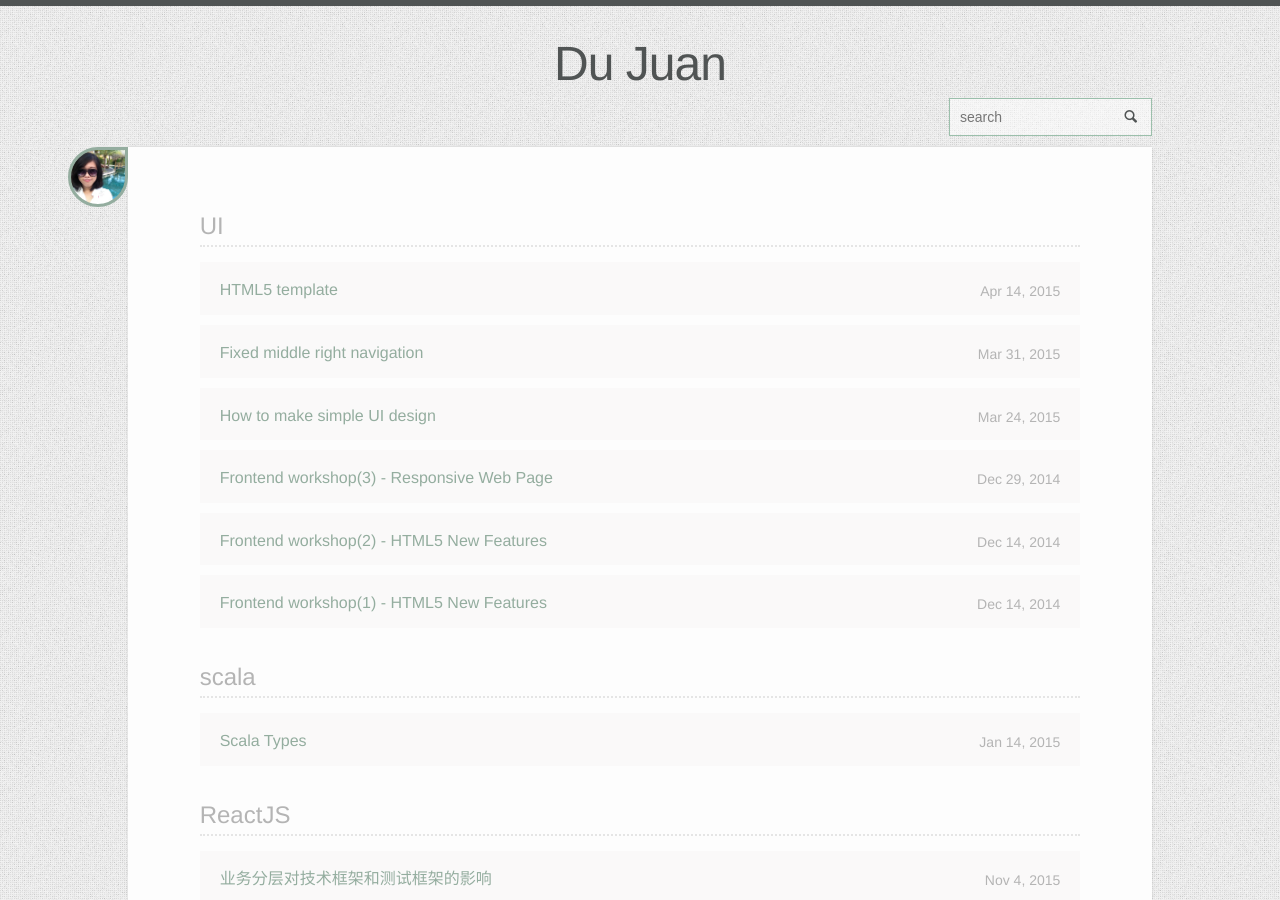
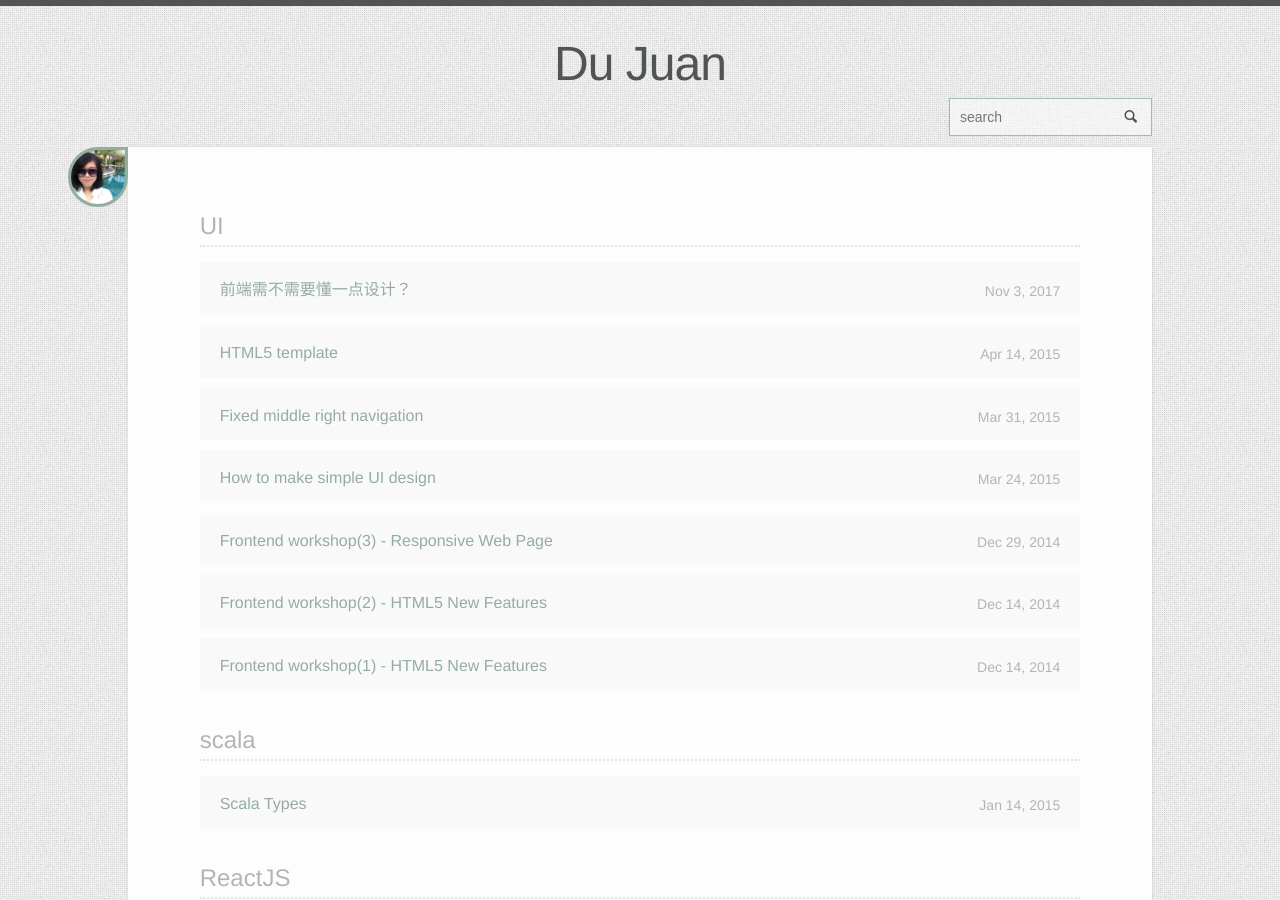
Before and after one commit to dujuanxian/dujuanxian.github.com, a Jekyll site: the page built from index.html, in a window 1280 px wide and 900 px high. Built offline with Jekyll 4.4.1, drawn with Linux system fonts in a browser that asks for light colours; some web fonts are replaced; comment, search, counter and statistics services are not loaded; some of the changed lines change nothing that is shown.

Commit message:
2017-11-03-should-frontend-developer-know-design

```diff
--- /dev/null
+++ b/_posts/2017-11-03-should-frontend-developer-know-design.markdown
@@ -0,0 +1,61 @@
+---
+layout: post
+title: "前端需不需要懂一点设计？"
+description: ""
+category: UI
+---
+
+
+可能是因为自己一直对设计师有点小崇拜，年轻的时候也梦想过有一天能够拿着画笔做个艺术生（那时候还不知道有设计师），所以一直以来作为前端程序员和合作过的设计师交流比较顺畅。即便如此，相比于跟其他角色的合作，前端程序员跟设计师虽然在实现着同一个页面，也不得不承认两者思维方式还是有些差别。毕竟程序员脑子里都是逻辑，设计师眼里是美感。也就不怨总有设计师觉着开发不懂审美，开发抱怨设计的东西不考虑实现等等。
+
+前端工程师除了能把设计师（更多是指交互设计师UX，我们这里只讨论Web开发）的设计实现成前端代码，前端工程师需不需要懂一点设计呢？还是“术业有专攻”，你画你的图，我写我的代码呢？
+
+大部分人还是爱在两个领域中间画一条分界线，好比前后端分离以后，前端开发和后端开发最爱争论的就是“这个功能该前端实现还是后端实现？”。而且讨论的结果，往往不是看在哪里实现最优，而是哪里实现最快。在开发和设计中间被画了更深的一条分界线，是前端不懂设计，设计不懂实现！
+
+先抛开问题，现实项目里，我合作过能够写前端代码的UX，也有前端工程师转行做设计的设计师。在我看来，这条线不是不可跨越的，前端开发可以懂一些设计，设计师可以了解一点实现。关键是该去了解什么？
+
+从项目角度出发，前端开发和设计师需要有一套能够相互沟通的设计语言。
+
+举个例子，在项目里经常有这样的对话：
+
+_开发： 这个按钮什么颜色？_
+
+_设计师：蓝色_
+
+_开发： 色号是多少？_
+
+_设计师：#49A9EE_
+
+这样的对话写出来的代码一定是这样的
+
+{% highlight css %}
+.button {
+  background-color: #49A9EE;
+}
+{% endhighlight %}
+
+再看一下通过设计语言交流的对话：
+
+_开发：这个按钮什么颜色？_
+
+_设计师：品牌色_
+
+代码也相应的根据设计语言实现
+
+{% highlight css %}
+.button {
+  background-color: $brand-color;
+}
+{% endhighlight %}
+
+前端开发和设计师之间有了设计语言，除了沟通的作用，也有优化项目开发和设计的作用。
+
+从开发角度来看，设计语言就是前端开发的“伪代码”。项目代码逐步增多时，经常令前端开发头疼的是样式的调整。改一个按钮的色号可能意味着要把十几个CSS文件里的background-color: #49A9EE替换，而且还会经常因为隐藏在HTML里面Inline style或者JS里style的修改导致样式得不到统一。Bootstrap拯救了部分样式的统一和规范，但它仍不能够统一项目中全部的设计元素。而设计语言既是在这些UI样式库基础上的扩展，也是项目定制化和规范化的标准。利用设计语言，$brand-color 有了语意，也可以通过它的定义来规范项目中的样式。而这些定义和规范保证了代码的整洁和统一。
+
+从设计角度来看，设计语言也是用户界面的设计规范。在一个网站中，即使开发不去按照设计语言实现，设计规范也是存在的，只是没有被highlight出来。下图是字体颜色在项目中的规范。对设计方面由于能力有限，就不多做介绍了。
+
+![Ant Design关于字体颜色的定义](/images/2017-11-03-font-color.jpg)
+
+目前比较成熟的关于设计语言的产品有谷歌的Material Design和蚂蚁金服的Ant Design 。Material Design和Ant Design不仅具有严格的设计规范，而且也给出了设计框架。需要指出，Bootstrap虽然使用广泛，但只能作为UI框架。绝大多数的网站有自己的设计风格，因此也应该有自己的设计语言。前端开发和设计师可以参考这些产品的设计规范，在项目中逐渐形成自己的设计语言和设计规范。依据项目中的经验，设计规范越早形成，越能够提高开发和设计效率和质量。一般项目中都会有自己的样式规范Style Guide来指导和统一设计和开发规范，越庞大的项目越是如此。
+
+另外值得一提的是组件化。组件化在项目中不仅作为驱动开发的方式，也是组成设计语言和设计规范的元素。在实现样式规范Style Guide的过程中，组件化越成熟，可复用程度越高，设计语言也越丰富。因此，目前大部分项目，设计语言和样式规范是相辅相承的。
```
Also changed, not shown: _posts/2015-11-04-Business-Framework-and-Test-Framework.markdown (+4 -4 lines), images/2017-11-03-font-color.jpg (added).
